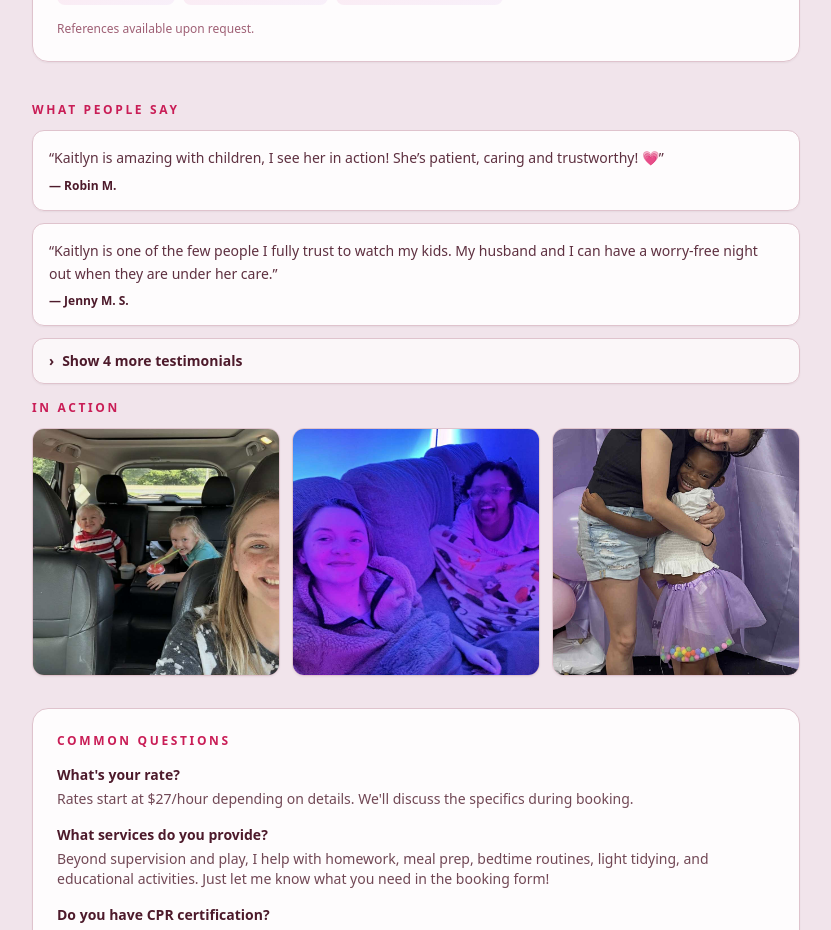
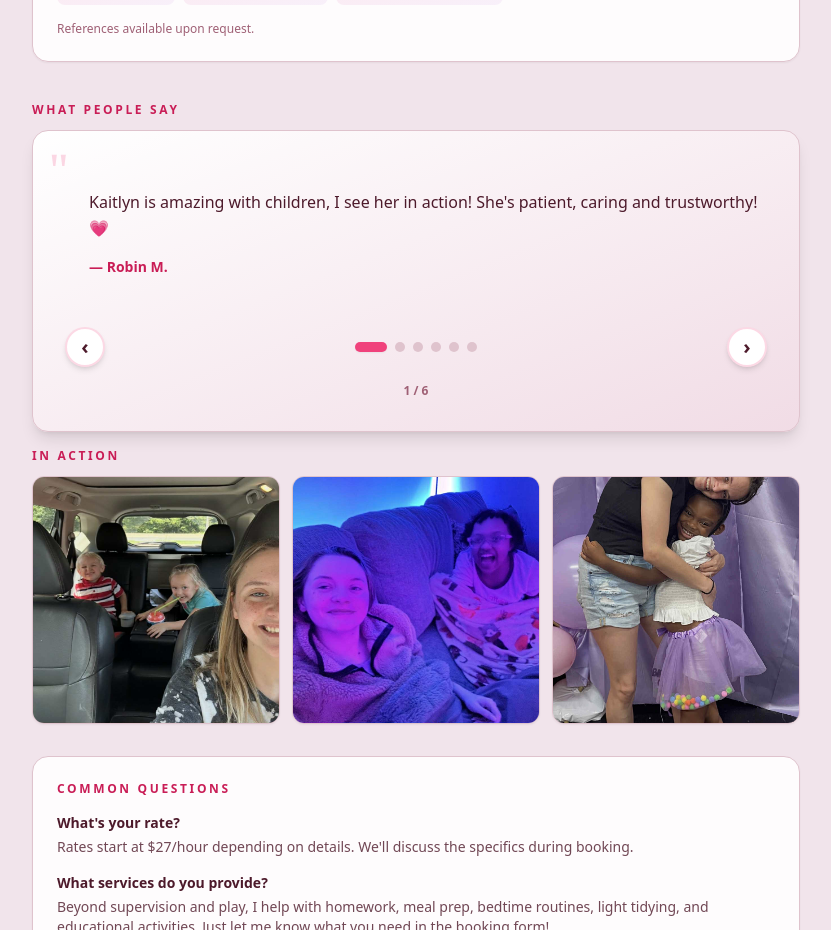
Before and after one commit to raczniakservices/kaitlyn-nanny-landing, a Next.js app in the folder apps/kaitlyn-nanny/: page / in a window 1280 px wide. Shown: the part 780-1710 px from the top of the page, without its empty margins (224-1055 px from the left). Built offline with nearby package versions, Linux system fonts and the light colour scheme.

Commit message:
Update testimonials to carousel with improved styling

```diff
--- a/apps/kaitlyn-nanny/components/Testimonials.tsx
+++ b/apps/kaitlyn-nanny/components/Testimonials.tsx
@@ -1,3 +1,6 @@
+"use client";
+import { useState } from "react";
+
 type Testimonial = {
   quote: string;
   author: string;
@@ -6,48 +9,62 @@ type Testimonial = {
 const TESTIMONIALS: Testimonial[] = [
   {
     quote:
-      '“Kaitlyn is amazing with children, I see her in action! She’s patient, caring and trustworthy! 💗”',
+      "\"Kaitlyn is amazing with children, I see her in action! She's patient, caring and trustworthy! 💗\"",
     author: "— Robin M."
   },
   {
     quote:
-      "“Kaitlyn is one of the few people I fully trust to watch my kids. My husband and I can have a worry-free night out when they are under her care.”",
+      "\"Kaitlyn is one of the few people I fully trust to watch my kids. My husband and I can have a worry-free night out when they are under her care.\"",
     author: "— Jenny M. S."
   },
   {
     quote:
-      "“Kaitlyn is wonderful with children. Not only does she put their safety first, she also tries to make sure they have fun. Her communication is amazing and we never have to worry about our kids while she is with them.”",
+      "\"Kaitlyn is wonderful with children. Not only does she put their safety first, she also tries to make sure they have fun. Her communication is amazing and we never have to worry about our kids while she is with them.\"",
     author: "— Nikita P. R."
   },
   {
     quote:
-      "“She has a heart for children, you will be blessed to have your child in her care♡”",
+      "\"She has a heart for children, you will be blessed to have your child in her care♡\"",
     author: "— Maxine D. M. J."
   },
   {
     quote:
-      "“I worked with Kaitlyn at celebre e for a year and I would always be excited to see when we were assigned to the same room for the day because I knew I had a reliable teacher who would be engaged with the children all day!”",
+      "\"I worked with Kaitlyn at celebre e for a year and I would always be excited to see when we were assigned to the same room for the day because I knew I had a reliable teacher who would be engaged with the children all day!\"",
     author: "— Rachel W."
   },
   {
     quote:
-      "“Kaitlyn is amazing!!! My 4 kids love her!! She’s so patient esp with my 8 year old who is hard to calm at night. She’s my kids favorite sitter!!!! ❤️”",
+      "\"Kaitlyn is amazing!!! My 4 kids love her!! She's so patient esp with my 8 year old who is hard to calm at night. She's my kids favorite sitter!!!! ❤️\"",
     author: "— Melanie D."
   }
 ];
 
-function Card({ quote, author }: Testimonial) {
-  return (
-    <div className="rounded-xl border border-[hsl(var(--border))] bg-white/90 p-4 shadow-sm">
-      <p className="text-sm leading-relaxed text-[hsl(var(--text))]/90">{quote}</p>
-      <p className="mt-2 text-xs font-bold text-[hsl(var(--text))]">{author}</p>
-    </div>
-  );
-}
+export function Testimonials({ initiallyVisible = 2 }: { initiallyVisible?: number }) {
+  const [currentIndex, setCurrentIndex] = useState(0);
+  const [isAnimating, setIsAnimating] = useState(false);
 
-export function Testimonials({ initiallyVisible = 2 }: { initiallyVisible?: number }) {
-  const visible = TESTIMONIALS.slice(0, initiallyVisible);
-  const remaining = TESTIMONIALS.slice(initiallyVisible);
+  const goNext = () => {
+    if (isAnimating) return;
+    setIsAnimating(true);
+    setCurrentIndex((prev) => (prev + 1) % TESTIMONIALS.length);
+    setTimeout(() => setIsAnimating(false), 300);
+  };
+
+  const goPrev = () => {
+    if (isAnimating) return;
+    setIsAnimating(true);
+    setCurrentIndex((prev) => (prev - 1 + TESTIMONIALS.length) % TESTIMONIALS.length);
+    setTimeout(() => setIsAnimating(false), 300);
+  };
+
+  const goTo = (idx: number) => {
+    if (isAnimating || idx === currentIndex) return;
+    setIsAnimating(true);
+    setCurrentIndex(idx);
+    setTimeout(() => setIsAnimating(false), 300);
+  };
+
+  const current = TESTIMONIALS[currentIndex];
 
   return (
     <div className="mb-4">
@@ -55,27 +72,68 @@ export function Testimonials({ initiallyVisible = 2 }: { initiallyVisible?: numb
         WHAT PEOPLE SAY
       </p>
 
-      <div className="space-y-3">
-        {visible.map((t, idx) => (
-          <Card key={`${t.author}-${idx}`} quote={t.quote} author={t.author} />
-        ))}
+      <div className="relative rounded-2xl border border-[hsl(var(--border))] bg-gradient-to-br from-white to-[hsl(var(--accent))]/5 p-8 shadow-lg">
+        {/* Decorative quotation mark */}
+        <div className="absolute top-4 left-4 text-5xl leading-none text-[hsl(var(--accent))]/20 font-serif">
+          "
+        </div>
 
-        {remaining.length > 0 ? (
-          <details className="group rounded-xl border border-[hsl(var(--border))] bg-white/70 shadow-sm">
-            <summary className="cursor-pointer select-none list-none px-4 py-3 text-sm font-bold text-[hsl(var(--text))] focus:outline-none focus-visible:ring-2 focus-visible:ring-[hsl(var(--accent))] focus-visible:ring-offset-2 focus-visible:ring-offset-white rounded-xl">
-              <span className="inline-flex items-center gap-2">
-                <span className="inline-block transition-transform group-open:rotate-90">›</span>
-                Show {remaining.length} more testimonial{remaining.length === 1 ? "" : "s"}
-              </span>
-            </summary>
+        {/* Testimonial content with fade animation */}
+        <div
+          className={`min-h-[140px] flex flex-col justify-center transition-opacity duration-300 ${
+            isAnimating ? 'opacity-0' : 'opacity-100'
+          }`}
+        >
+          <p className="text-base leading-relaxed text-[hsl(var(--text))] font-medium pl-6">
+            {current.quote.replace(/^"|"$/g, '')}
+          </p>
+          <p className="mt-4 text-sm font-bold text-[hsl(var(--accent-deep))] pl-6">
+            {current.author}
+          </p>
+        </div>
 
-            <div className="space-y-3 px-4 pb-4">
-              {remaining.map((t, idx) => (
-                <Card key={`${t.author}-more-${idx}`} quote={t.quote} author={t.author} />
-              ))}
-            </div>
-          </details>
-        ) : null}
+        {/* Navigation controls */}
+        <div className="mt-6 flex items-center justify-between gap-4">
+          <button
+            onClick={goPrev}
+            disabled={isAnimating}
+            className="flex h-10 w-10 items-center justify-center rounded-full bg-white border-2 border-[hsl(var(--accent))]/20 text-[hsl(var(--text))] text-xl font-bold transition-all hover:bg-[hsl(var(--accent))] hover:text-white hover:border-[hsl(var(--accent))] hover:scale-110 disabled:opacity-50 disabled:cursor-not-allowed focus:outline-none focus-visible:ring-2 focus-visible:ring-[hsl(var(--accent))] focus-visible:ring-offset-2 shadow-md hover:shadow-lg"
+            aria-label="Previous testimonial"
+          >
+            ‹
+          </button>
+
+          {/* Dot indicators */}
+          <div className="flex gap-2">
+            {TESTIMONIALS.map((_, idx) => (
+              <button
+                key={idx}
+                onClick={() => goTo(idx)}
+                disabled={isAnimating}
+                className={`h-2.5 rounded-full transition-all focus:outline-none focus-visible:ring-2 focus-visible:ring-[hsl(var(--accent))] disabled:cursor-not-allowed ${
+                  idx === currentIndex
+                    ? "bg-[hsl(var(--accent))] w-8 shadow-sm"
+                    : "bg-[hsl(var(--border))] w-2.5 hover:bg-[hsl(var(--accent))]/50 hover:w-4"
+                }`}
+                aria-label={`Go to testimonial ${idx + 1}`}
+              />
+            ))}
+          </div>
+
+          <button
+            onClick={goNext}
+            disabled={isAnimating}
+            className="flex h-10 w-10 items-center justify-center rounded-full bg-white border-2 border-[hsl(var(--accent))]/20 text-[hsl(var(--text))] text-xl font-bold transition-all hover:bg-[hsl(var(--accent))] hover:text-white hover:border-[hsl(var(--accent))] hover:scale-110 disabled:opacity-50 disabled:cursor-not-allowed focus:outline-none focus-visible:ring-2 focus-visible:ring-[hsl(var(--accent))] focus-visible:ring-offset-2 shadow-md hover:shadow-lg"
+            aria-label="Next testimonial"
+          >
+            ›
+          </button>
+        </div>
+
+        {/* Counter */}
+        <p className="mt-4 text-center text-xs font-semibold text-[hsl(var(--muted))]">
+          {currentIndex + 1} / {TESTIMONIALS.length}
+        </p>
       </div>
     </div>
   );
```
